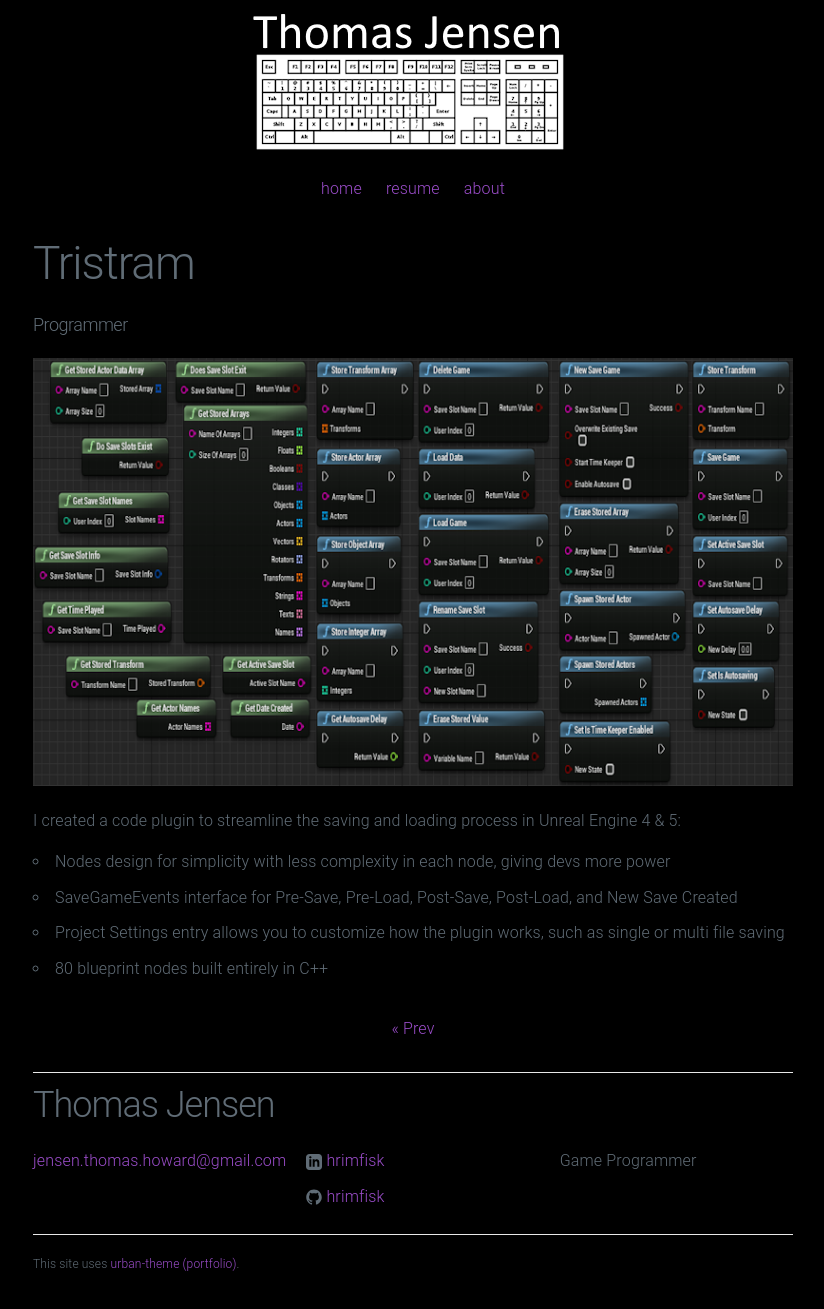
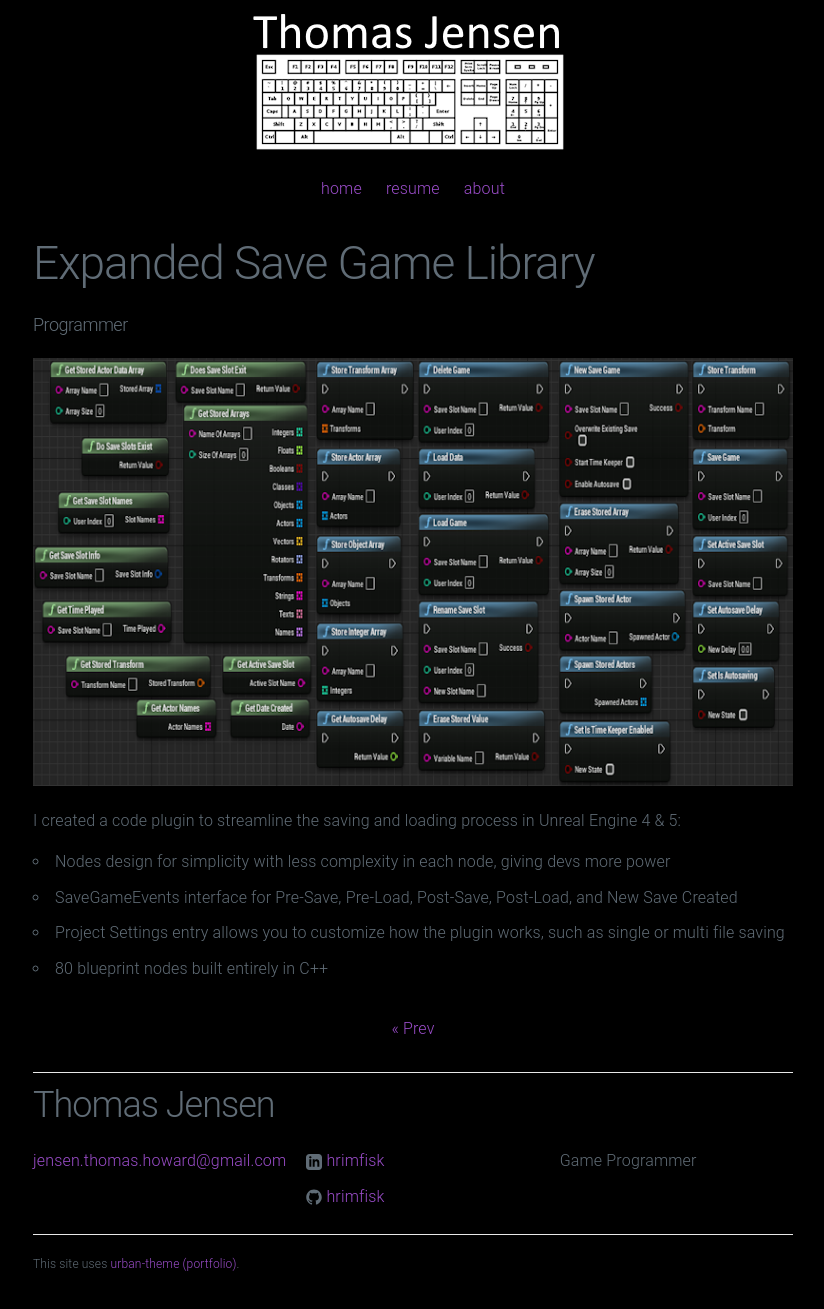
Before and after one commit to hrimfisk/hrimfisk.github.io, a Jekyll site: the page built from _posts/2022-02-16-save_plugin.md, in a window 1280 px wide. Shown: the whole page, without its empty margins (227-1051 px from the left). Built offline with Jekyll 4.4.1, drawn with Linux system fonts in a browser that asks for light colours.

Commit message:
Update 2022-02-16-save_plugin.md

```diff
--- a/_posts/2022-02-16-save_plugin.md
+++ b/_posts/2022-02-16-save_plugin.md
@@ -1,6 +1,6 @@
 ---
 layout: post
-title:  "Tristram"
+title:  "Expanded Save Game Library"
 summary: "Programmer"
 date:   2022-02-16
 preview: /assets/save_game_plugin_preview.png
```
